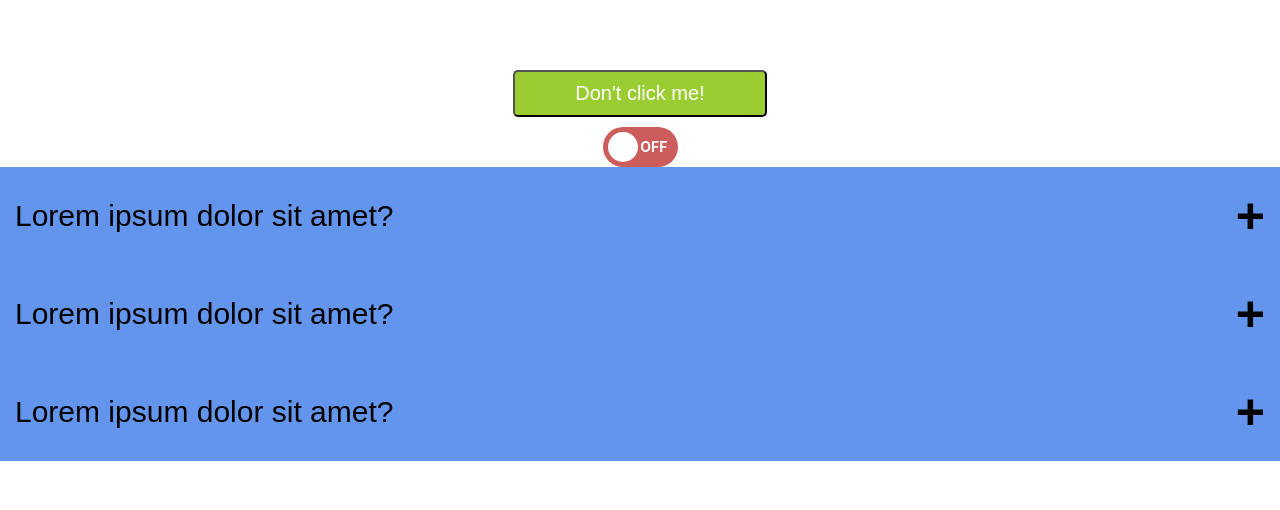
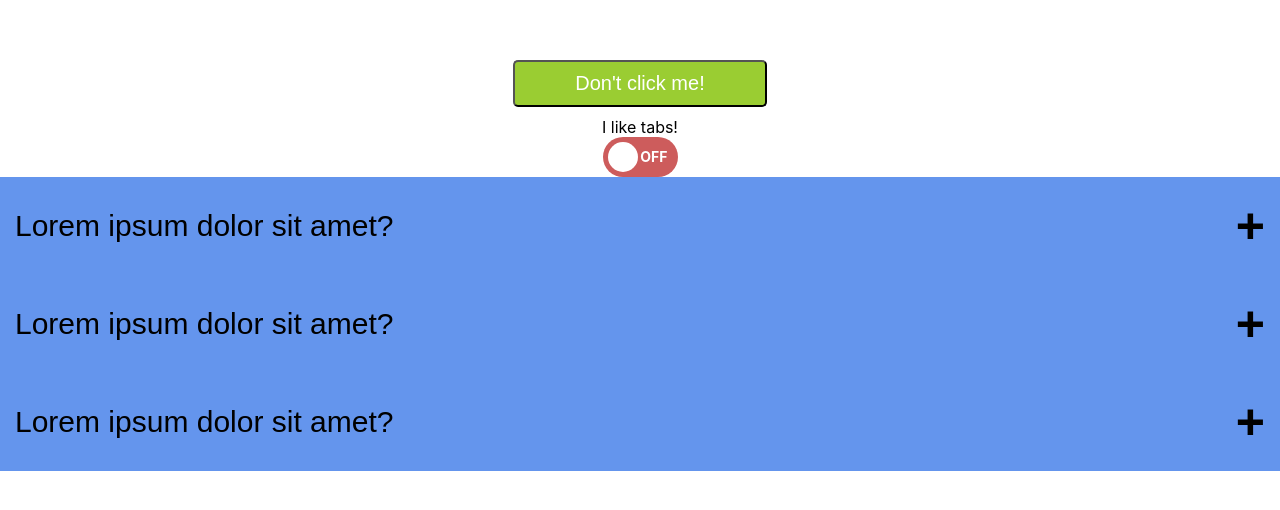
Before and after one commit to j7amo/frontend-cookbook, a React (Create React App) app: page / in a window 1280 px wide. Shown: the part 140-650 px from the top of the page. Built offline with nearby package versions, Linux system fonts and the light colour scheme.

Commit message:
feat: start adding Tabs component

```diff
--- a/src/App.css
+++ b/src/App.css
@@ -9,5 +9,5 @@
 	flex-direction: column;
 	align-items: center;
 	justify-content: center;
-	color: white;
+	color: black;
 }
--- a/src/App.js
+++ b/src/App.js
@@ -9,6 +9,7 @@ import { Button } from './components/Button/Button';
 // import SomeSexyButton from "./components/Button/Button";
 import Toggle from './components/Toggle/Toggle';
 import Accordion from './components/Accordion/Accordion';
+import Tabs from "./components/Tabs/Tabs";
 
 function App() {
 	return (
@@ -18,6 +19,7 @@ function App() {
 					Don't click me!
 				</Button>
 				{/*<SomeSexyButton>Click me!</SomeSexyButton>*/}
+				<Tabs />
 				<Toggle
 					name="superToggle"
 					onChangeHandler={(value) =>
--- /dev/null
+++ b/src/components/Tabs/Tabs.jsx
@@ -0,0 +1,17 @@
+import React from "react";
+import PropTypes from "prop-types";
+import styles from './Tabs.module.scss';
+
+const Tabs = props => {
+  return (
+    <div>
+      I like tabs!
+    </div>
+  );
+};
+
+Tabs.propTypes = {
+
+};
+
+export default Tabs;
```
Also changed, not shown: src/components/Tabs/Tabs.module.scss (added).
